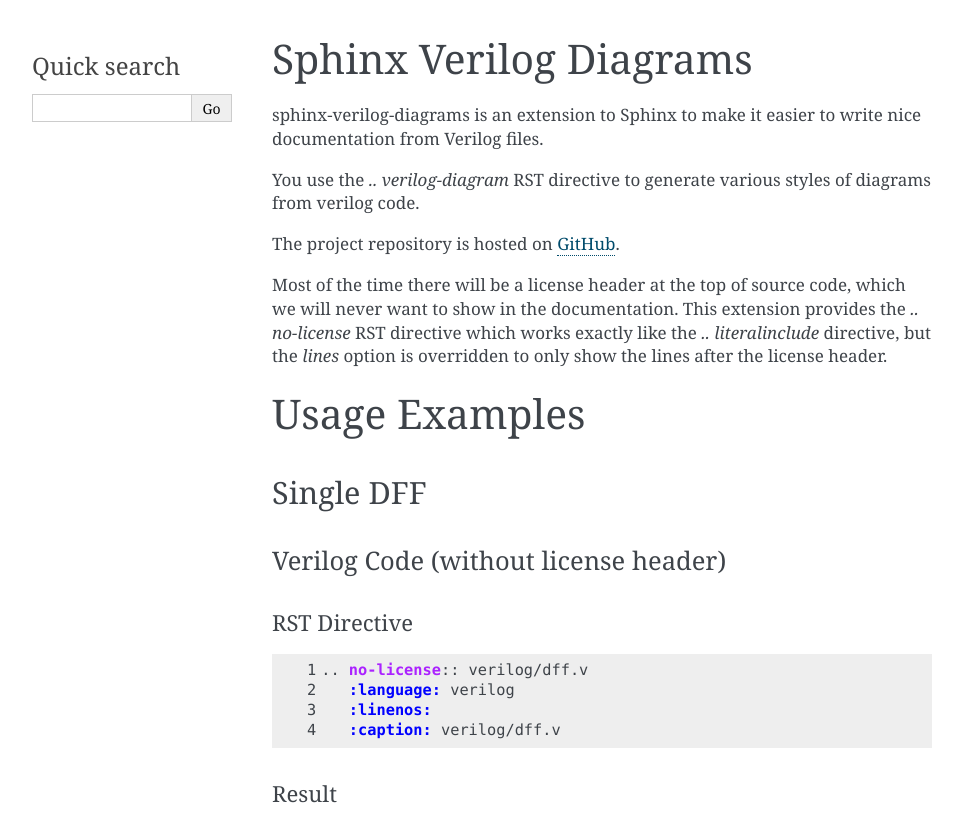
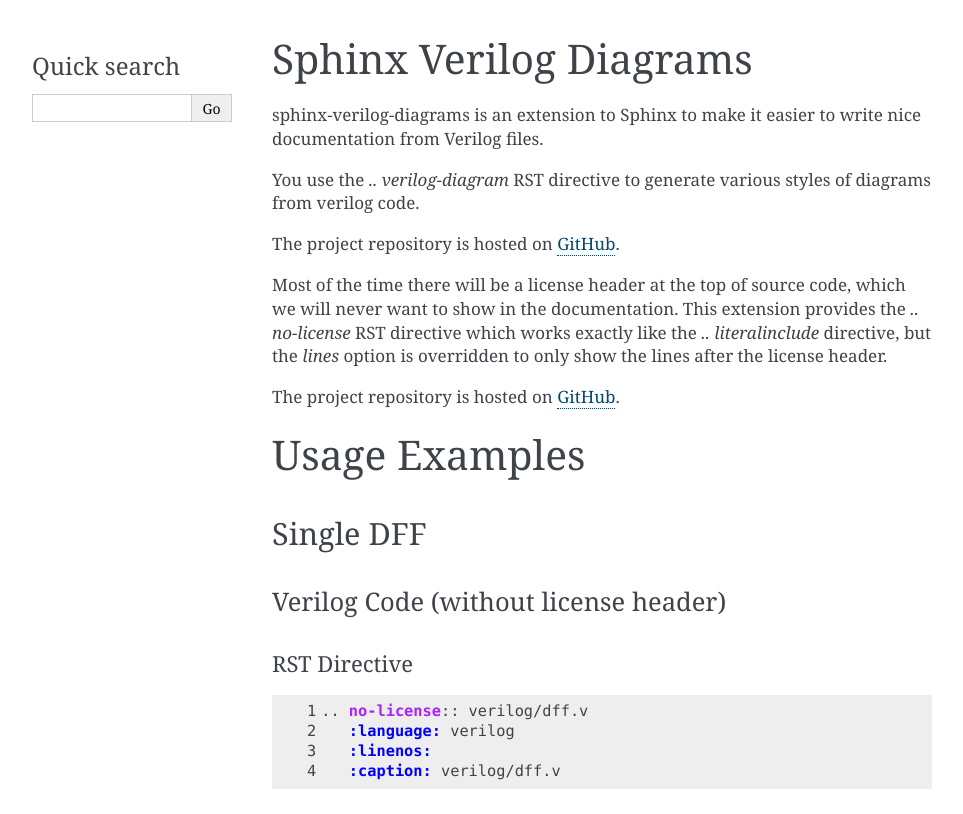
Before and after one commit to SymbiFlow/sphinxcontrib-hdl-diagrams, a Sphinx documentation site: the page built from docs/index.rst, in a window 1280 px wide and 900 px high, cut to the strip 0-814 px from the top of the window. Shown: the whole strip, without its empty margins (148-1111 px from the left). Built offline with Sphinx 7.4.7, drawn with Linux system fonts in a browser that asks for light colours; formulas are drawn with MathJax 3.

Commit message:
docs: Add links between GitHub repo and docs
- The link from README.md to the docs is broken.
- Add a link from the docs to the GitHub repo.

Signed-off-by: Daniel Lim Wee Soong <weesoong.lim@gmail.com>

```diff
--- a/docs/index.rst
+++ b/docs/index.rst
@@ -14,6 +14,8 @@
 This extension provides the `.. no-license` RST directive which works exactly
 like the `.. literalinclude` directive, but the `lines` option is overridden
 to only show the lines after the license header.
+
+The project repository is hosted on `GitHub <https://github.com/SymbiFlow/sphinxcontrib-verilog-diagrams>`_.
 
 Usage Examples
 ==============
```
